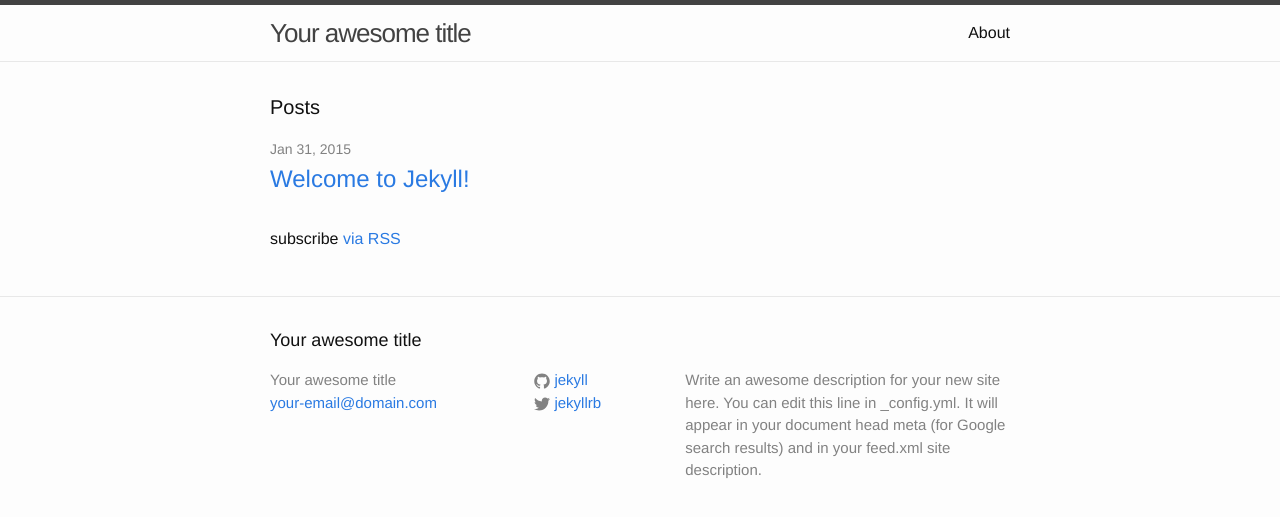
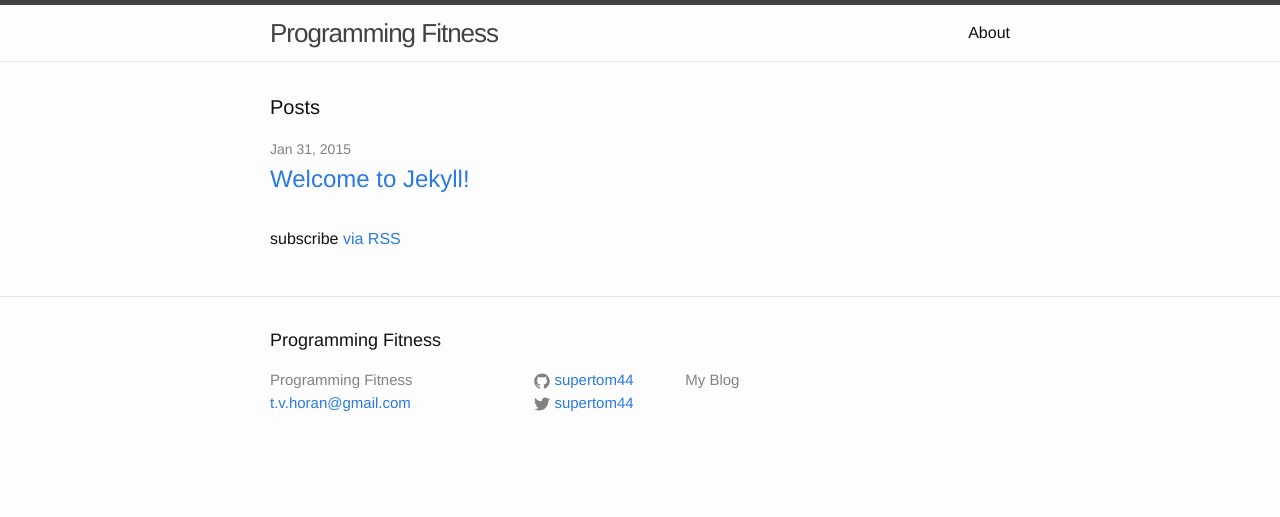
Before and after one commit to supertom44/supertom44.github.io, a Jekyll site: the page built from index.html, in a window 1280 px wide. Shown: the top 517 px of the page. Built offline with Jekyll 4.4.1, drawn with Linux system fonts in a browser that asks for light colours.

Commit message:
Updated _config.yml

```diff
--- a/_config.yml
+++ b/_config.yml
@@ -1,14 +1,11 @@
 # Site settings
-title: Your awesome title
-email: your-email@domain.com
-description: > # this means to ignore newlines until "baseurl:"
-  Write an awesome description for your new site here. You can edit this
-  line in _config.yml. It will appear in your document head meta (for
-  Google search results) and in your feed.xml site description.
+title: Programming Fitness
+email: t.v.horan@gmail.com
+description: My Blog
 baseurl: "" # the subpath of your site, e.g. /blog/
-url: "http://yourdomain.com" # the base hostname & protocol for your site
-twitter_username: jekyllrb
-github_username:  jekyll
+url: "http://www.tomhoran.net" # the base hostname & protocol for your site
+twitter_username: supertom44
+github_username:  supertom44
 
 # Build settings
 markdown: kramdown
```
